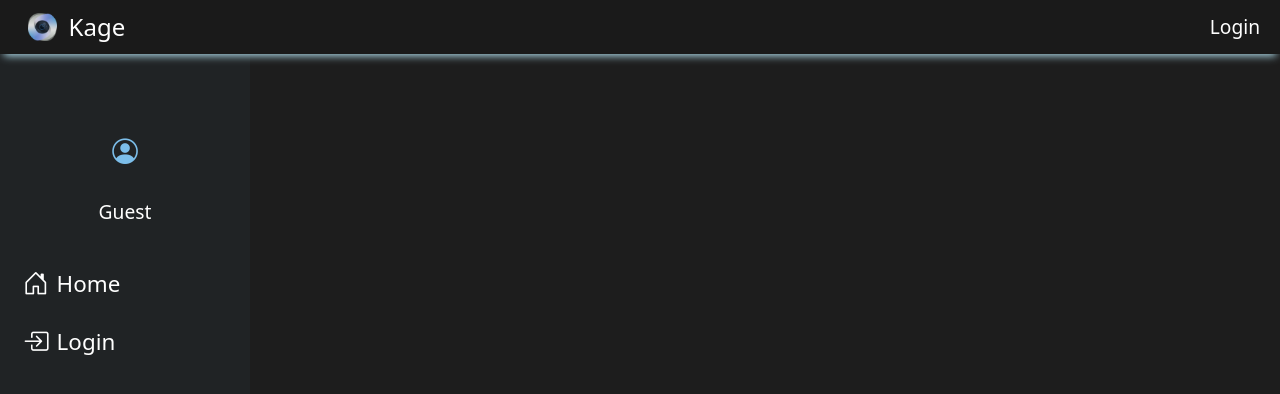
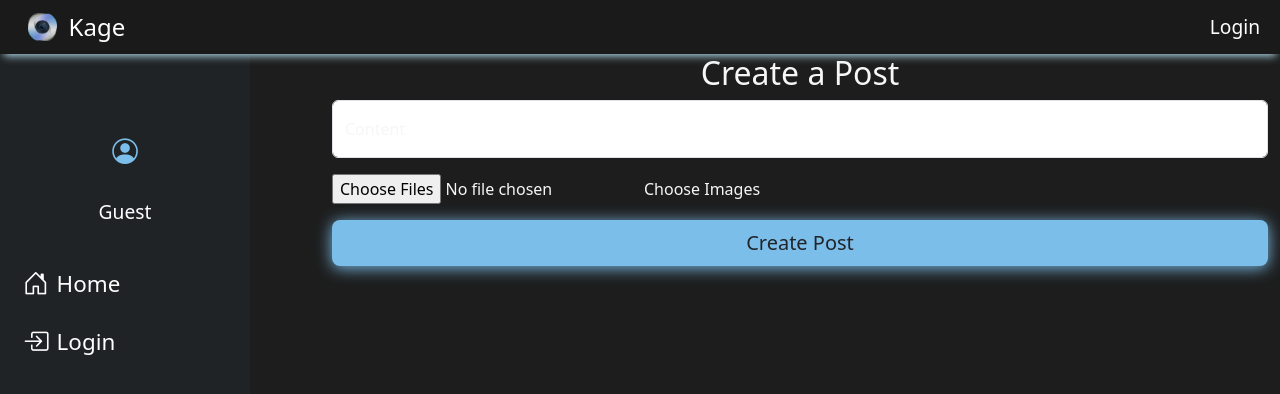
Before and after one commit to HermanRoev/ITPE3200React, a React (Create React App) app: page /createpost in a window 1280 px wide. Shown: the top 394 px of the page. Built offline with nearby package versions, Linux system fonts and the light colour scheme.

Commit message:
Create post page

```diff
--- a/src/App.tsx
+++ b/src/App.tsx
@@ -6,6 +6,7 @@ import HomePage from './pages/HomePage';
 import LoginMain from './pages/LoginMain';
 import LoginPage from './pages/LoginPage';
 import RegisterPage from './pages/RegisterPage';
+import CreatePost from './pages/CreatePost';
 
 
 const App: React.FC = () => {
@@ -30,6 +31,7 @@ const App: React.FC = () => {
                         <Route path="/welcome" element={<LoginMain />} />
                         <Route path="/login" element={<LoginPage />} />
                         <Route path="/register" element={<RegisterPage />} />
+                        <Route path="/createpost" element={<CreatePost />} />
                     </Routes>
                 </div>
             </div>
--- a/src/components/Navbar.tsx
+++ b/src/components/Navbar.tsx
@@ -56,7 +56,7 @@ const Navbar: React.FC = () => {
                                         </Link>
                                     </li>
                                     <li className="nav-item d-none d-lg-block">
-                                        <Link to="/create" className="nav-link text-white d-flex align-items-center">
+                                        <Link to="/createpost" className="nav-link text-white d-flex align-items-center">
                                             <i className="bi bi-plus-circle"></i>
                                         </Link>
                                     </li>
@@ -94,7 +94,7 @@ const Navbar: React.FC = () => {
                                     </Link>
                                 </li>
                                 <li className="nav-item">
-                                    <Link to="/create" className="nav-link text-white">
+                                    <Link to="/createpost" className="nav-link text-white">
                                         Create
                                     </Link>
                                 </li>
--- a/src/components/SideMenu.tsx
+++ b/src/components/SideMenu.tsx
@@ -65,7 +65,7 @@ const SideMenu: React.FC = () => {
                         </li>
                         <li className="nav-item">
                             <NavLink
-                                to="/create"
+                                to="/createpost"
                                 className={({isActive}) =>
                                     isActive ? "nav-link active" : "nav-link"
                                 }
--- /dev/null
+++ b/src/pages/CreatePost.css
@@ -0,0 +1,34 @@
+/* Styling for the file preview section */
+.file-preview {
+    background-color: #333; /* Dark background for better visibility */
+    padding: 0.5rem;
+    border-radius: 4px;
+    margin-top: 0.5rem;
+    color: #f6f6f6;
+    display: flex;
+    justify-content: space-between;
+    align-items: center;
+}
+
+/* Styling for the message inside file preview */
+.file-preview p {
+    margin: 0;
+}
+
+/* Styling for the clear button in the file preview */
+.file-preview .btn-danger {
+    background-color: #dc3545; /* Standard danger color */
+    color: #fff;
+    border: none;
+}
+
+/* Hover effect for the clear button */
+.file-preview .btn-danger:hover {
+    background-color: #c82333;
+}
+
+/* Ensure textarea for post content is resizable */
+textarea.form-control {
+    min-height: 100px;
+    resize: none;
+}
--- /dev/null
+++ b/src/pages/CreatePost.tsx
@@ -0,0 +1,124 @@
+import React, { useState } from "react";
+import { useNavigate } from "react-router-dom";
+import "./CreatePost.css"; // Custom styling
+import { useAuth } from "../context/AuthContext";
+
+const CreatePost: React.FC = () => {
+    const { token } = useAuth(); // Get the token from AuthContext
+    const navigate = useNavigate();
+
+    // State to handle form inputs and messages
+    const [content, setContent] = useState<string>(""); // State for post content
+    const [images, setImages] = useState<File[]>([]); // State for image files
+    const [errorMessage, setErrorMessage] = useState<string | null>(null); // Error message state
+    const [successMessage, setSuccessMessage] = useState<string | null>(null); // Success message state
+
+    // Handle image selection
+    const handleImageChange = (e: React.ChangeEvent<HTMLInputElement>) => {
+        if (e.target.files) {
+            setImages(Array.from(e.target.files)); // Convert FileList to an array of files
+        }
+    };
+
+    // Clear selected images
+    const clearImages = () => {
+        setImages([]); // Clear the images array
+    };
+
+    // Handle form submission
+    const handleSubmit = async (e: React.FormEvent) => {
+        e.preventDefault();
+
+        // Ensure user is authenticated
+        // Should not be possible to reach this page without being logged in, but added for safety
+        if (!token) {
+            setErrorMessage("You must be logged in to create a post.");
+            navigate("/login");
+            return;
+        }
+
+        try {
+            const formData = new FormData(); // FormData to send multipart/form-data
+            formData.append("Content", content); // Add post content
+            images.forEach((image) => formData.append("ImageFiles", image)); // Add images
+
+            // Send the create post request to the backend
+            const response = await fetch("http://localhost:5094/Post/CreatePost", {
+                method: "POST",
+                headers: {
+                    Authorization: `Bearer ${token}`, // Attach the token in the Authorization header
+                },
+                body: formData,
+            });
+
+            if (response.ok) {
+                setSuccessMessage("Post created successfully! Redirecting...");
+                setTimeout(() => navigate("/"), 2000); // Redirect to the homepage after success
+            } else {
+                const errorData = await response.json();
+                setErrorMessage(errorData.message || "Failed to create post. Please try again.");
+            }
+        } catch (error) {
+            setErrorMessage("An unexpected error occurred. Please try again later.");
+        }
+    };
+
+    return (
+        <div className="create-post-container">
+            <h2 className="text-center">Create a Post</h2>
+            <form onSubmit={handleSubmit} className="create-post-form">
+                {/* Error Message */}
+                {errorMessage && <div className="alert alert-danger">{errorMessage}</div>}
+
+                {/* Success Message */}
+                {successMessage && <div className="alert alert-success">{successMessage}</div>}
+
+                {/* Post Content Input */}
+                <div className="form-floating mb-3">
+                    <textarea
+                        className="form-control"
+                        id="content"
+                        placeholder="Write your post content here..."
+                        value={content}
+                        onChange={(e) => setContent(e.target.value)}
+                        required
+                    ></textarea>
+                    <label htmlFor="content">Content</label>
+                </div>
+
+                {/* File Upload Section */}
+                <div className="mb-3 position-relative">
+                    <input
+                        type="file"
+                        className="custom-file-input"
+                        id="imageFiles"
+                        multiple
+                        accept="image/*"
+                        onChange={handleImageChange}
+                    />
+                    <label htmlFor="imageFiles" className="custom-file-label">
+                        {images.length > 0
+                            ? `${images.length} file(s) selected`
+                            : "Choose Images"}
+                    </label>
+                    {images.length > 0 && (
+                        <button
+                            type="button"
+                            className="btn btn-danger clear-images-btn"
+                            onClick={clearImages}
+                        >
+                            Clear Images
+                        </button>
+                    )}
+                </div>
+
+                {/* Submit Button */}
+                <button type="submit" className="btn loginbtn-primary btn-lg w-100">
+                    Create Post
+                </button>
+            </form>
+        </div>
+    );
+};
+
+export default CreatePost;
```
